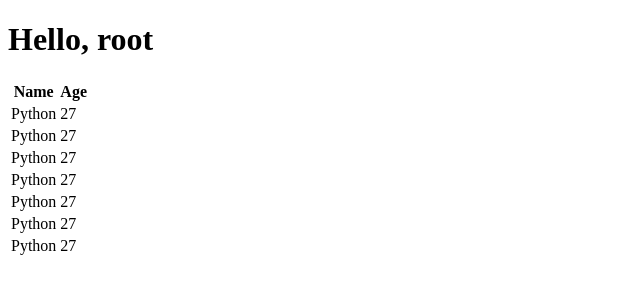
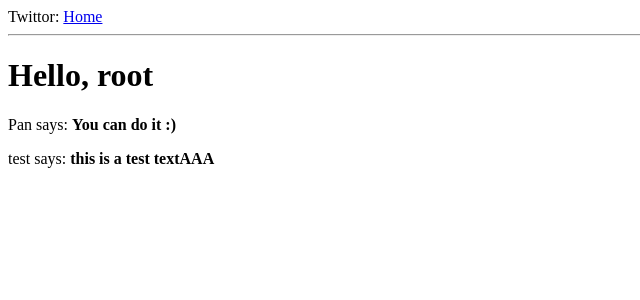
Before and after one commit to Touyu-Pan/flask-demo, a Flask app: page / in a window 1280 px wide. Shown: the top 300 px of the page, without its empty margins (0-640 px from the left). Run offline with Flask 2, Linux system fonts and the light colour scheme.

Commit message:
use '{% extends %}' to build a base

```diff
--- a/app.py
+++ b/app.py
@@ -6,16 +6,17 @@ app = Flask(__name__)
 @app.route('/')
 def hello():
     name = {'username' : 'root'}
-    rows = [
-        {'name': 'Python', 'age': 27},
-        {'name': 'Python', 'age': 27},
-        {'name': 'Python', 'age': 27},
-        {'name': 'Python', 'age': 27},
-        {'name': 'Python', 'age': 27},
-        {'name': 'Python', 'age': 27},
-        {'name': 'Python', 'age': 27},
+    postInput = [
+        {
+            "author": {"username": "Pan"},
+            "body": "You can do it :)"
+        },
+        {
+            "author": {"username": "test"},
+            "body": "this is a test textAAA"
+        }
     ]
-    return render_template('index.html', name=name, rows=rows)
+    return render_template('index.html', name=name, postOutput=postInput)
 
 if __name__ == "__main__":
     app.run(host='0.0.0.0')
--- /dev/null
+++ b/templates/base.html
@@ -0,0 +1,18 @@
+<!DOCTYPE html>
+<html lang="en">
+<head>
+  <meta charset="UTF-8">
+  <meta http-equiv="X-UA-Compatible" content="IE=edge">
+  <meta name="viewport" content="width=device-width, initial-scale=1.0">
+  {% if title %}
+  <title>welcome to {{ title }}</title>
+  {% else %}
+  <title>Welcome to Twittor</title>
+  {% endif %}
+</head>
+<body>
+  <div>Twittor: <a href="/">Home</a></div>
+  <hr>
+  {% block content %} {% endblock %}
+</body>
+</html>
--- a/templates/index.html
+++ b/templates/index.html
@@ -1,33 +1,8 @@
-<!DOCTYPE html>
-<html lang="en">
-<head>
-  <meta charset="UTF-8">
-  <meta http-equiv="X-UA-Compatible" content="IE=edge">
-  <meta name="viewport" content="width=device-width, initial-scale=1.0">
-  {% if title %}
-  <title>welcome to {{ title }}</title>
-  {% else %}
-  <title>welcome to python</title>
-  {% endif %}
-</head>
-<body>
-    <h1>Hello, {{ name.username }}</h1>
+{% extends "base.html" %}
 
-    <table>
-      <thead>
-        <tr>
-          <th>Name</th>
-          <th>Age</th>
-        </tr>
-      </thead>
-      <tbody>
-        {% for row in rows %}
-        <tr>
-          <td>{{ row.name }}</td>
-          <td>{{ row.age }}</td>
-        </tr>
-        {% endfor %}
-      </tbody>
-    </table>
-</body>
-</html>
+{% block content %}
+  <h1>Hello, {{ name.username }}</h1>
+  {% for post in postOutput %}
+  <div><p>{{ post.author.username }} says: <b>{{ post.body }}</b></p></div>
+  {% endfor %}
+{% endblock %}
```
